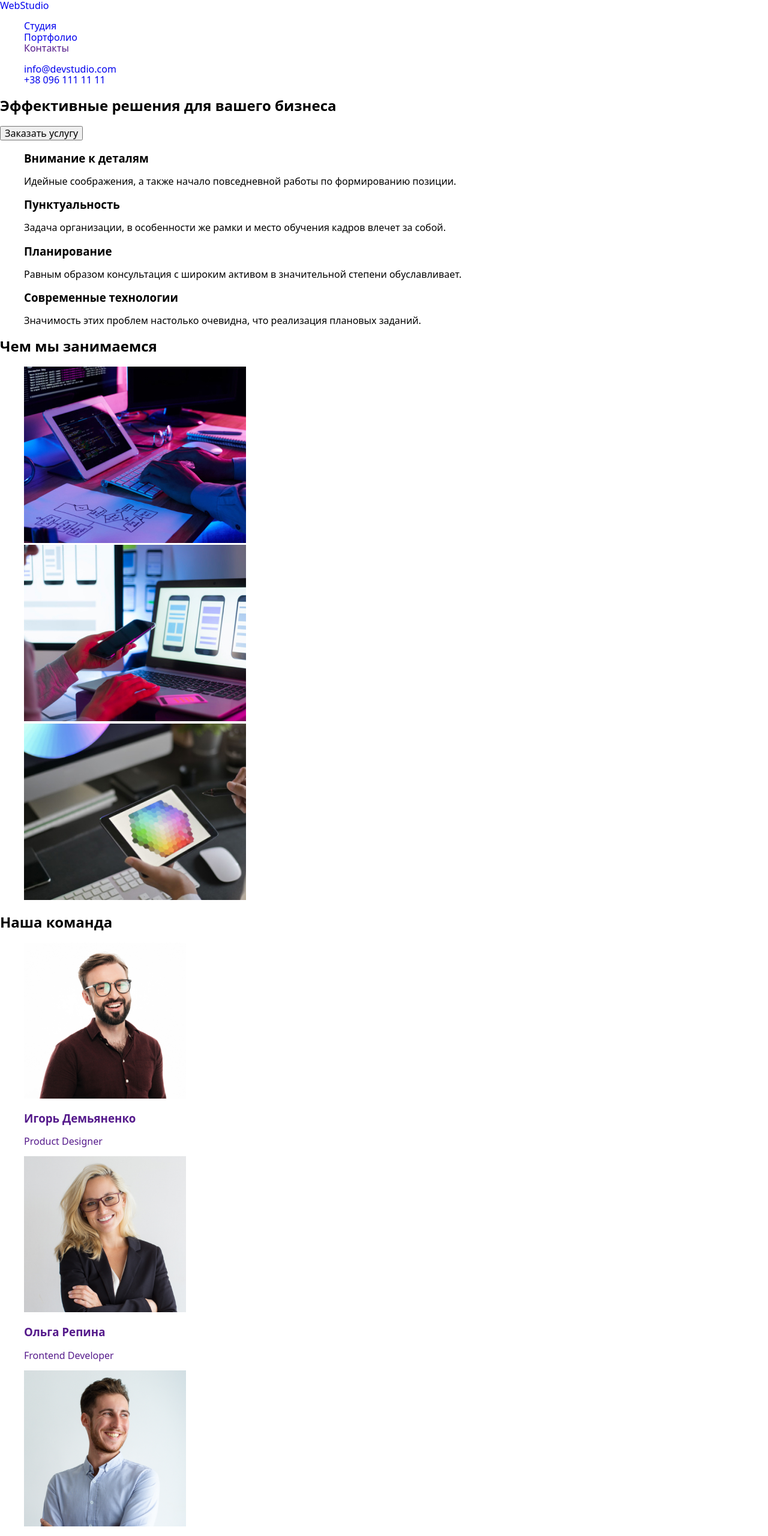
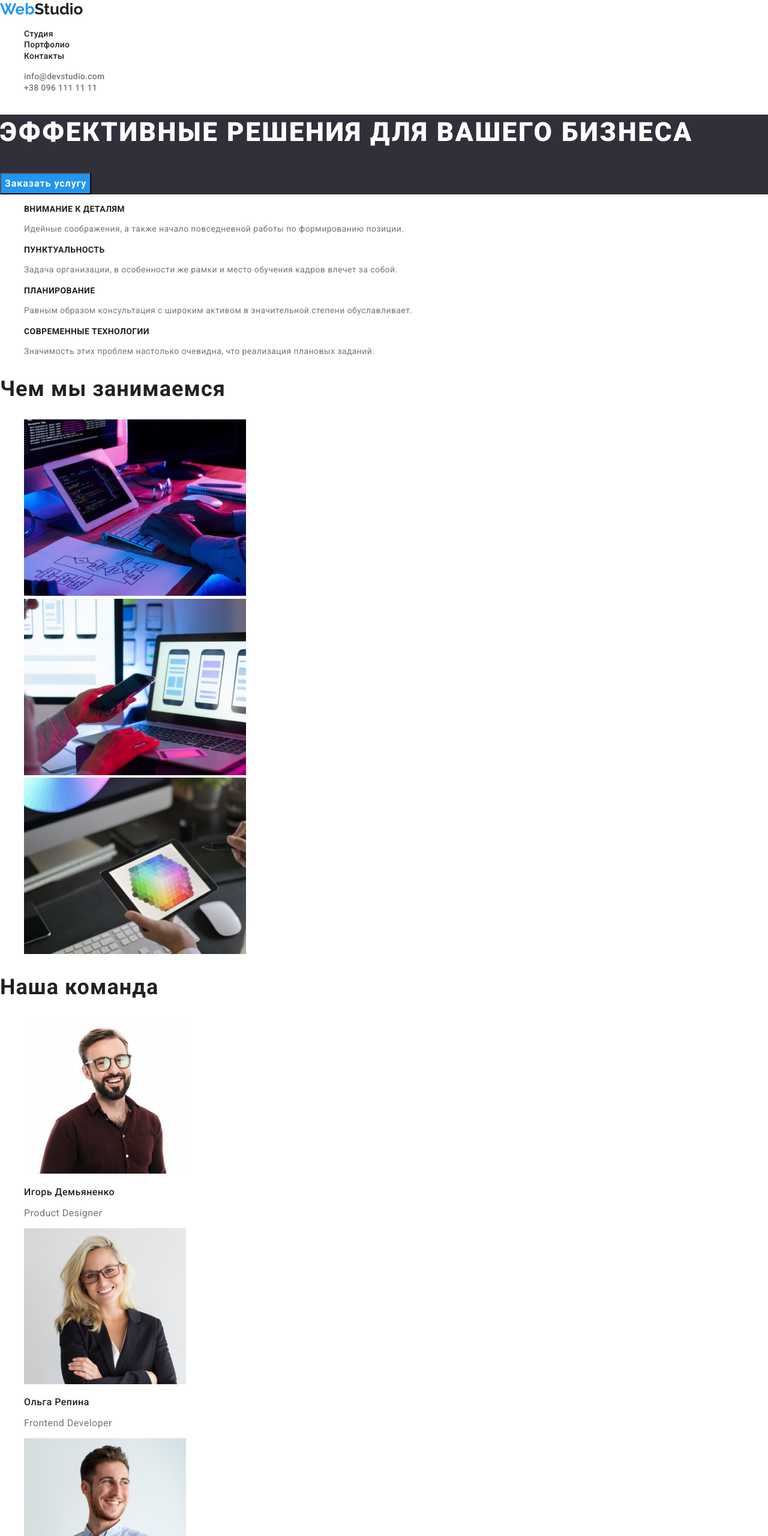
Before and after one commit to Troofy/goit-markup-hw-02, a plain HTML site: page index.html in a window 1280 px wide. Shown: the top 2560 px of the page at 60% size. Drawn offline with nearby package versions, Linux system fonts and the light colour scheme.

Commit message:
added styles

```diff
--- a/css/styles.css
+++ b/css/styles.css
@@ -1,12 +1,173 @@
+:root {
+--main-font:'Roboto', sans-serif;
+--secondary-font: 'Raleway', sans-serif;
+--accent-color-link:  #2196F3;
+--main-font-color: #212121;
+--secondary-font-color: #FFFFFF;
+--description-font-color: #757575;
+--background-color: #2F303A;
+--portfolio-btn-color: #F5F4FA;
+}
 .link {
   text-decoration: none;
 }
 .list {
-  list-style: none;
+list-style: none;
 }
 .address {
   font-style: normal;
 }
+body {
+  font-family: var(--main-font);
+  color: var(--main-font-color);
+}
 
+/* ====ITEMS==== */
+.header-logo {
+  font-family: var(--secondary-font);
+  font-weight: 700;
+  font-size: 26px;
+  line-height: 1.19;
+  color: var(--main-font-color);
+}
+.logo-first-part {
+  color: #2196F3;
+}
 
- /* HEADER */
+.navigation-link {
+  font-family: var(--main-font);
+  font-weight: 500;
+  font-size: 14px;
+  line-height: 1.14;
+  letter-spacing: 0.02em;
+  color: var(--main-font-color);
+}
+.navigation-link:hover,
+.navigation-link:focus {
+  color: var(--accent-color-link);
+}
+.contact {
+  font-family: var(--main-font);
+  font-weight: 500;
+  font-size: 14px;
+  line-height: 1.14;
+  letter-spacing: 0.02em;
+  color: var(--description-font-color);
+}
+.contact:hover,
+.contact:focus {
+  color: var(--accent-color-link);
+}
+.modal-btn {
+  font-family: var(--main-font);
+  font-weight: 700;
+  font-size: 16px;
+  line-height: 1.88;
+  letter-spacing: 0.06em;
+  background: var(--accent-color-link);
+  cursor: pointer;
+  color: var(--secondary-font-color);
+}
+.portfolio-btn {
+  color: var(--main-font-color);
+  background: var(--portfolio-btn-color);
+}
+.portfolio-btn:hover,
+.portfolio-btn:focus {
+  color: var(--secondary-font-color);
+  background: var(--accent-color-link);
+}
+.footer-logo {
+  font-family: var(--secondary-font);
+  font-weight: 700;
+  font-size: 26px;
+  line-height: 1.19;
+  color: var(--secondary-font-color);
+}
+.bottom {
+  background: var(--background-color);
+}
+.maps {
+  font-family: var(--main-font);
+  font-size: 14px;
+  line-height: 1.71;
+  letter-spacing: 0.03em;
+  color: var(--secondary-font-color);
+}
+/* ====END ITEMS==== */
+/* ====HERO==== */
+.first-section {
+  background: var(--background-color);
+}
+.hero-title {
+  font-family: var(--main-font);
+  font-weight: 900;
+  font-size: 44px;
+  line-height: 1.36;
+  letter-spacing: 0.06em;
+  text-transform: uppercase;
+  color: var(--secondary-font-color);
+}
+/*====END HERO==== */
+
+/* ====ADVANTAGES==== */
+.adv-list-title {
+  font-family: var(--main-font);
+  font-weight: 700;
+  font-size: 14px;
+  line-height: 16px;
+  letter-spacing: 0.03em;
+  text-transform: uppercase;
+  color: var(--main-font-color);
+}
+.description {
+  font-family: var(--main-font);
+  font-size: 14px;
+  line-height: 1.71;
+  letter-spacing: 0.03em;
+  color: var(--description-font-color);
+}
+/* ====END ADVANTAGES==== */
+.portfolio-title {
+  font-family: var(--main-font);
+  font-weight: 700;
+  font-size: 36px;
+  line-height: 1.17;
+  letter-spacing: 0.03em;
+  color: var(--main-font-color);
+}
+/* ====TEAM==== */
+.team-title {
+  font-family: var(--main-font);
+  font-weight: 700;
+  font-size: 36px;
+  line-height: 1.17;
+  letter-spacing: 0.03em;
+  color: var(--main-font-color);
+}
+.name {
+  font-family: var(--main-font);
+  font-weight: 500;
+  font-size: 16px;
+  line-height: 1.19;
+  letter-spacing: 0.03em;
+  color: var(--main-font-color);
+}
+.post {
+  font-family: var(--main-font);
+  font-size: 16px;
+  line-height: 1.19;
+  letter-spacing: 0.03em;
+  color: var(--description-font-color);
+}
+/* ====END TEAM==== */
+/* ====PORTFOLIO==== */
+.portfolio-list-title {
+  font-family: var(--main-font);
+font-weight: 700;
+font-size: 18px;
+line-height: 2;
+letter-spacing: 0.06em;
+color: var(--main-font-color);
+}
+/* ====END PORTFOLIO==== */
--- a/index.html
+++ b/index.html
@@ -19,8 +19,7 @@
 <body>
   <header class="header">
     <nav class="nav-header">
-      <a class="logo-link link" lang="en" href="/"> <span class="logo-first-part">Web</span>Studio</a>
-
+      <a class="header-logo link" lang="en" href="/"> <span class="logo-first-part">Web</span>Studio</a>
       <ul class="navigation-list list">
         <li class="navigation-list-item">
           <a class="navigation-link link" href="/">Cтудия</a>
@@ -31,49 +30,48 @@
         <li class="navigation-list-item">
           <a class="navigation-link link" href="">Контакты</a>
         </li>
-
       </ul>
     </nav>
     <ul class="list">
       <li>
-        <a class="mail-link link" lang="en" href="mailto:info@devstudio.com" target="_blank">info@devstudio.com</a>
+        <a class="contact link" lang="en" href="mailto:info@devstudio.com" target="_blank">info@devstudio.com</a>
       </li>
       <li>
-        <a class="tel-link link" href="tel:+380961111111">+38 096 111 11 11</a>
+        <a class="contact link" href="tel:+380961111111">+38 096 111 11 11</a>
       </li>
     </ul>
   </header>
   <main>
     <!--HERO-->
-    <section>
-      <h1>Эффективные решения для вашего бизнеса</h1>
+    <section class="first-section">
+      <h1 class="hero-title">Эффективные решения для вашего бизнеса</h1>
       <button class="modal-btn" type="button">Заказать услугу</button>
     </section>
 <!-- ADVANTAGES -->
-    <section>
+<section class="adv-section">
   <h2 hidden>Преимущества</h2>
   <ul class="list">
-        <li>
-          <h3>Внимание к деталям</h3>
-          <p>Идейные соображения, а также начало повседневной работы по формированию позиции.</p>
+    <li class="adv-list-item">
+      <h3 class="adv-list-title">Внимание к деталям</h3>
+      <p class="description">Идейные соображения, а также начало повседневной работы по формированию позиции.</p>
     </li>
-        <li>
-          <h3>Пунктуальность</h3>
-          <p>Задача организации, в особенности же рамки и место обучения кадров влечет за собой.</p>
+    <li class="adv-list-item">
+      <h3 class="adv-list-title">Пунктуальность</h3>
+      <p class="description">Задача организации, в особенности же рамки и место обучения кадров влечет за собой.</p>
     </li>
-        <li>
-          <h3>Планирование</h3>
-          <p>Равным образом консультация с широким активом в значительной степени обуславливает.</p>
+    <li class="adv-list-item">
+      <h3 class="adv-list-title">Планирование</h3>
+      <p class="description">Равным образом консультация с широким активом в значительной степени обуславливает.</p>
     </li>
-        <li>
-          <h3>Современные технологии</h3>
-          <p>Значимость этих проблем настолько очевидна, что реализация плановых заданий.</p>
+    <li class="adv-list-item">
+      <h3 class="adv-list-title">Современные технологии</h3>
+      <p class="description">Значимость этих проблем настолько очевидна, что реализация плановых заданий.</p>
     </li>
   </ul>
 </section>
     <!-- PORTFOLIO -->
-    <section>
-      <h2>Чем мы занимаемся</h2>
+    <section class="portfolio">
+      <h2 class="portfolio-title">Чем мы занимаемся</h2>
       <ul class="list">
         <li>
           <img src="./images/whatwedo/design.jpg" alt="дизайн" width="370" height="294">
@@ -87,51 +85,51 @@
       </ul>
     </section>
     <!-- TEAM -->
-    <section>
-      <h2>Наша команда</h2>
-      <ul class="list">
-        <li>
+    <section class="team">
+      <h2 class="team-title">Наша команда</h2>
+      <ul class="team-list list">
+        <li class="team-list-item">
           <a class="link"  href="">
             <img src="./images/team/Igor.jpg" alt="Игорь Демьяненко" width="270" height="260">
 
-            <h3>Игорь Демьяненко</h3>
-            <p lang="en">Product Designer</p>
+            <h3 class="name">Игорь Демьяненко</h3>
+            <p class="post" lang="en">Product Designer</p>
           </a>
         </li>
-        <li>
+        <li class="team-list-item">
           <a class="link" href="">
             <img src="./images/team/Olga.jpg" alt="Ольга Репина" width="270" height="260">
 
-            <h3>Ольга Репина</h3>
-            <p lang="en">Frontend Developer</p>
+            <h3 class="name">Ольга Репина</h3>
+            <p class="post" lang="en">Frontend Developer</p>
           </a>
         </li>
-        <li>
+        <li class="team-list-item">
           <a class="link" href="">
             <img src="./images/team/Nikolay.jpg" alt="Николай Тарасов" width="270" height="260">
-            <h3>Николай Тарасов</h3>
-            <p lang="en">Marketing</p>
+            <h3 class="name">Николай Тарасов</h3>
+            <p class="post" lang="en">Marketing</p>
           </a>
         </li>
-        <li>
+        <li class="team-list-item">
           <a class="link" href="">
             <img  src="./images/team/Michail.jpg" alt="Михаил Ермаков" width="270" height="260">
-            <h3>Михаил Ермаков</h3>
-            <p lang="en">UI Designer</p>
+            <h3 class="name">Михаил Ермаков</h3>
+            <p class="post" lang="en">UI Designer</p>
           </a>
         </li>
       </ul>
     </section>
   </main>
-  <footer>
-    <a class="link" href="/"> <span class="logo">Web</span>Studio</a>
+  <footer class="bottom">
+    <a class="footer-logo link" href="/"> <span class="logo-first-part">Web</span>Studio</a>
     <address class="address">
-      <a class="link" href="https://goo.gl/maps/WF6fKsNc4nJzgyeZ7" target="_blank" rel="noopener noreferrer">г. Киев, пр-т Леси Украинки, 26</a>
+      <a class="maps link" href="https://goo.gl/maps/WF6fKsNc4nJzgyeZ7" target="_blank" rel="noopener noreferrer">г. Киев, пр-т Леси Украинки, 26</a>
       <ul class="list">
         <li>
-          <a class="link" lang="en" href="mailto:info@example.com" target="_blank">info@example.com</a>
+          <a class="contact link" lang="en" href="mailto:info@example.com" target="_blank">info@example.com</a>
         </li>
-        <li><a class="link" href="tel:+380991111111">+38 099 111 11 11</a>
+        <li><a class="contact link" href="tel:+380991111111">+38 099 111 11 11</a>
         </li>
       </ul>
     </address>
```
Also changed, not shown: Portfolio.html (+42 -46 lines). Lines whose indentation alone changed are shown as unchanged.
